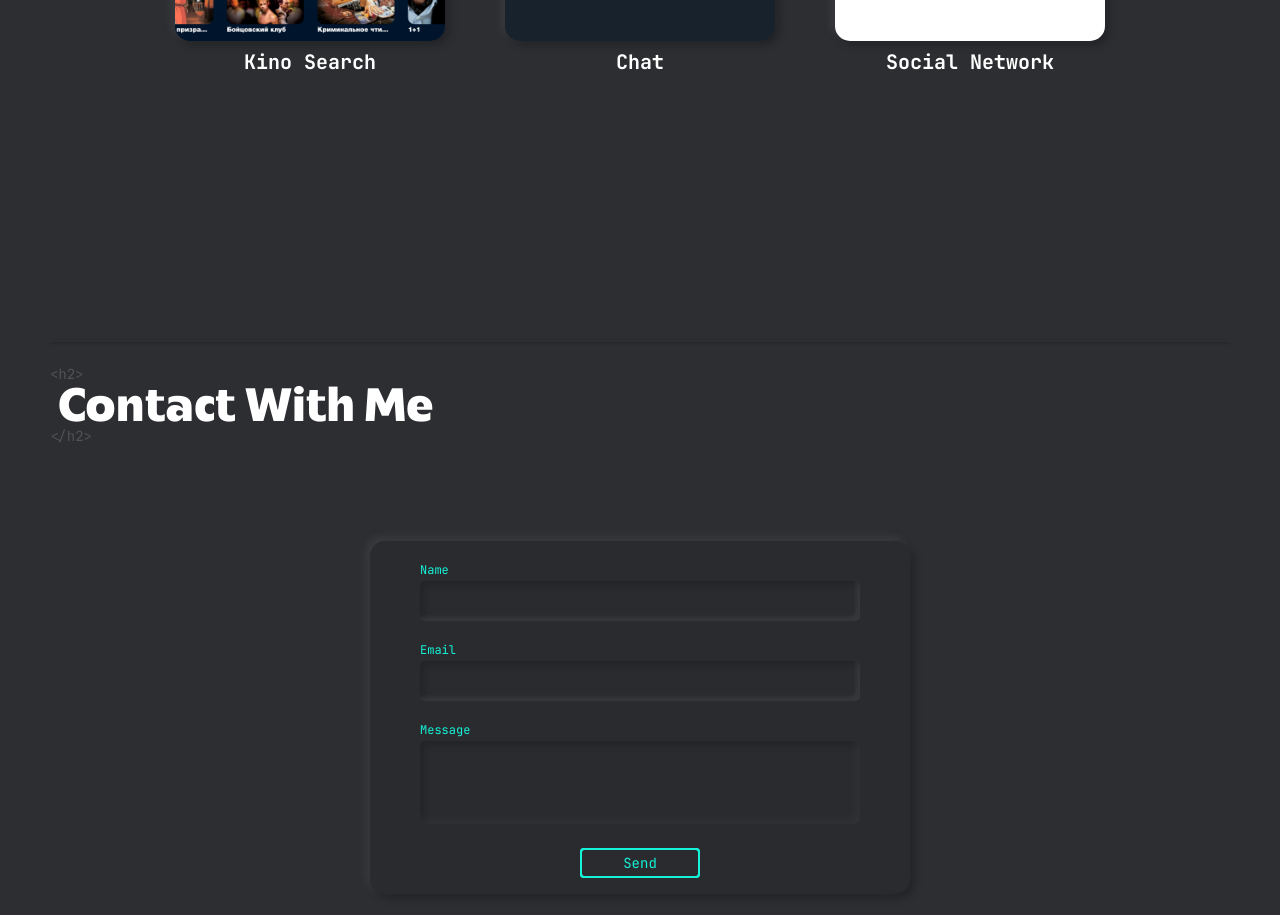
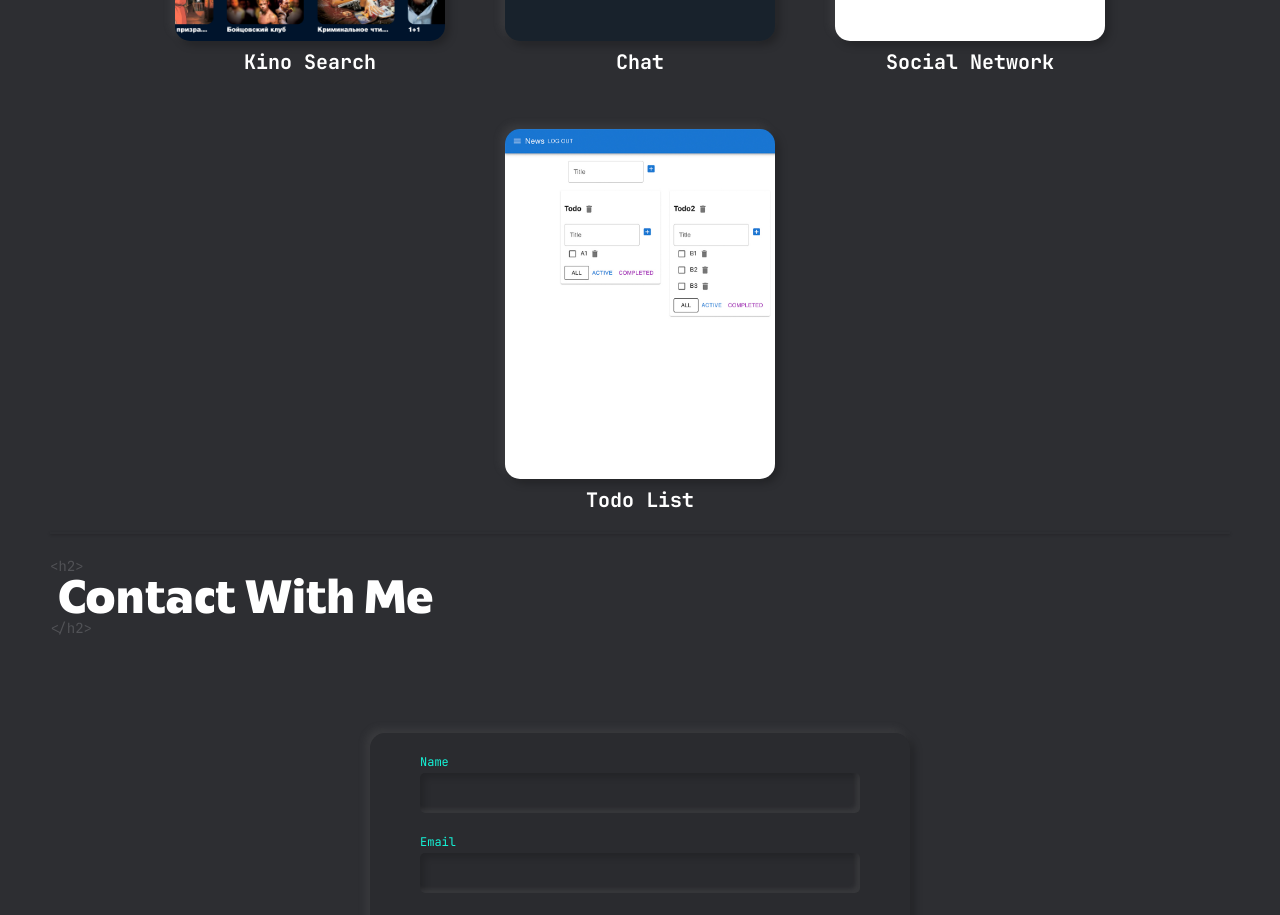
Before and after one commit to Endy-Guff/portfolio-react, a React (Create React App) app: page / in a window 1280 px wide. Shown: the part 2060-2975 px from the top of the page. Built offline with nearby package versions, Linux system fonts and the light colour scheme.

Commit message:
add new portfolio item

```diff
--- a/src/components/Main/Portfolio/Portfolio.tsx
+++ b/src/components/Main/Portfolio/Portfolio.tsx
@@ -6,6 +6,7 @@ import example from '../../../assets/img/portfolio/example.png'
 import kinoSearch from '../../../assets/img/portfolio/kino-search.jpg'
 import chat from '../../../assets/img/portfolio/chat.jpg'
 import socialNetwork from '../../../assets/img/portfolio/socialNetwork.jpg'
+import todoList from '../../../assets/img/portfolio/todo.jpg'
 import {Zoom} from "react-awesome-reveal";
 
 
@@ -18,6 +19,7 @@ export const Portfolio = () => {
                 <Item name={'Kino Search'} img={kinoSearch} link={'https://endy-guff.github.io/kino-search-react/'}/>
                 <Item name={'Chat'} img={chat} link={'https://endy-guff.github.io/React-chat-client/'}/>
                 <Item name={'Social Network'} img={socialNetwork} link={'https://endy-guff.github.io/samurai-way'}/>
+                <Item name={'Todo List'} img={todoList} link={'https://endy-guff.github.io/todoList/'}/>
                 </Zoom>
             </div>
         </div>
```
Also changed, not shown: src/assets/img/portfolio/todo.jpg (added).
